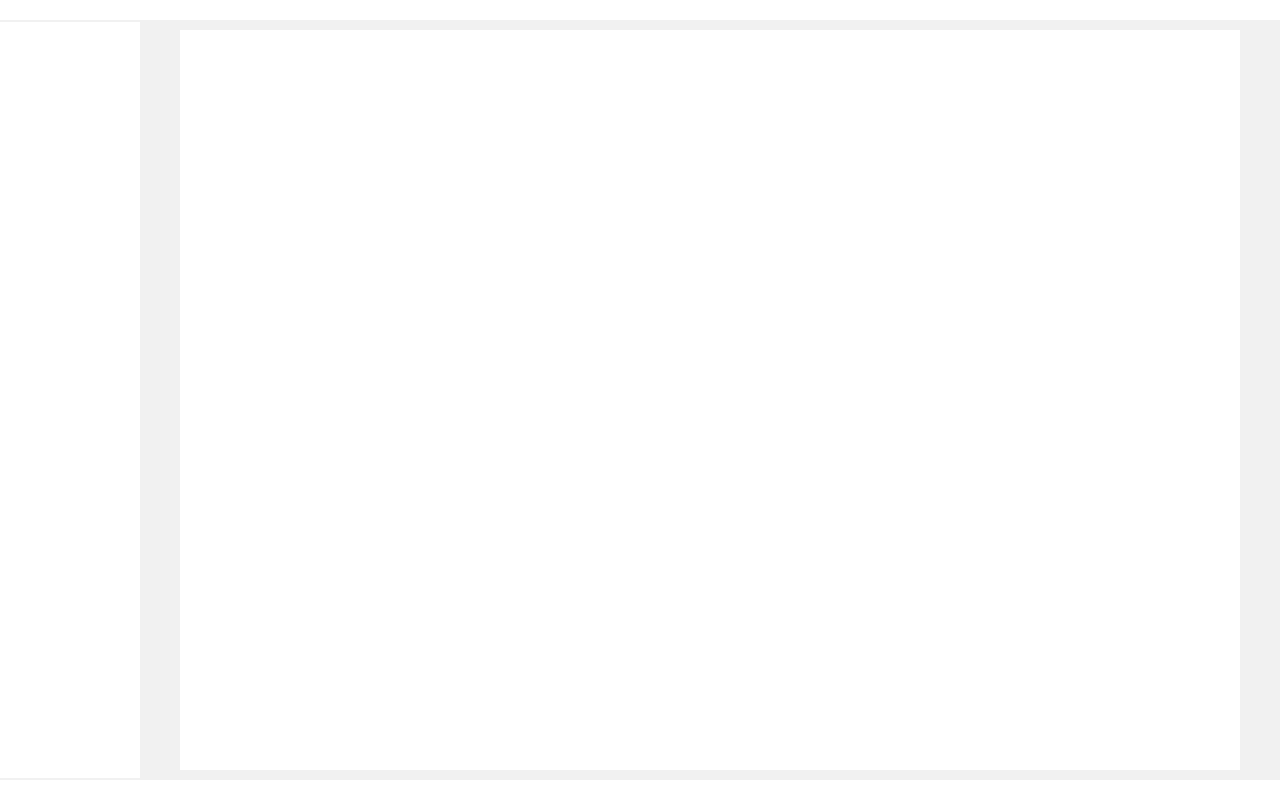
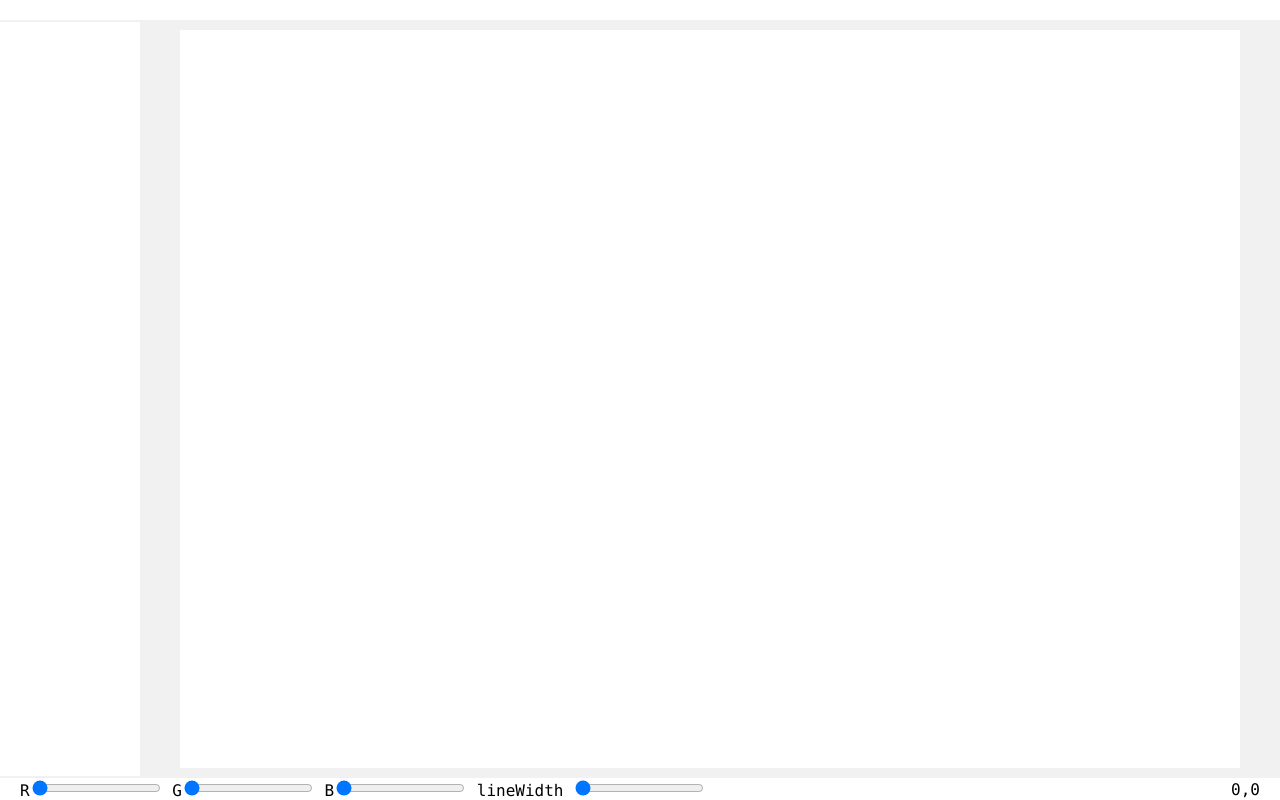
Before and after one commit to banqinghe/painting, a plain HTML site: page index.html in a window 1280 px wide. Drawn offline with Linux system fonts and the light colour scheme.

Commit message:
feat: global config

```diff
--- a/index.html
+++ b/index.html
@@ -16,8 +16,31 @@
     </main>
   </div>
   <footer class="footer">
-    <div id="current-coordinate"></div>
+    <div>
+      R<input type="range" name="red-color" id="red-color" value="0" min="0" max="255">
+      G<input type="range" name="green-color" id="green-color" value="0" min="0" max="255">
+      B<input type="range" name="blue-color" id="blue-color" value="0" min="0" max="255">
+      lineWidth <input type="range" name="line-width" id="line-width" value="1" min="1" max="50">
+    </div>
+    <div id="current-coordinate">0,0</div>
   </footer>
   <script type="module" src="./script/main.js"></script>
+  <script type="module">
+    import config from './script/config/index.js';
+
+    const redInput = document.getElementById('red-color');
+    const greenInput = document.getElementById('green-color');
+    const blueInput = document.getElementById('blue-color');
+    Array.prototype.forEach.call(document.getElementsByTagName('input'), input => {
+      console.log(input);
+      input.addEventListener('input', (e) => {
+        config.pencilColor = `rgb(${redInput.value}, ${greenInput.value}, ${blueInput.value})`;
+      })
+    });
+
+    document.getElementById('line-width').addEventListener('input', (e) => {
+      config.lineWidth = e.target.value;
+    });
+  </script>
 </body>
 </html>
--- /dev/null
+++ b/script/config/index.js
@@ -0,0 +1,8 @@
+const config = {
+  blankColor: '#fff',
+  pencilColor: '#000',
+  lineWidth: 1,
+  lineCap: 'round',
+}
+
+export default config;
--- a/script/main.js
+++ b/script/main.js
@@ -1,8 +1,11 @@
 import { throttle } from './util/optimization.js';
 import PathList from './path-list/index.js';
+import config from './config/index.js';
 
 const canvas = document.getElementById('painting');
 const ctx = canvas.getContext('2d');
+
+const coordinate = document.getElementById('current-coordinate');
 
 /**
  * 绘制操作列表
@@ -10,11 +13,7 @@ const ctx = canvas.getContext('2d');
  */
 const pathList = new PathList();
 
-// TODO: 全局单例配置对象
-let blankColor = '#fff';
 let isDrawing = false;
-let pencilColor = '#000';
-let lineWidth = 1;
 
 let startX = null;
 let startY = null;
@@ -26,8 +25,10 @@ function updateStartCoordinate(x, y) {
 
 function beginDraw(x, y) {
   isDrawing = true;
-  ctx.lineWidth = lineWidth;
-  ctx.fillStyle = pencilColor;
+  ctx.lineWidth = config.lineWidth;
+  ctx.lineCap = config.lineCap;
+  ctx.fillStyle = config.pencilColor;
+  ctx.strokeStyle = config.pencilColor;
 
   pathList.push({
     path: new Path2D(),
@@ -41,7 +42,7 @@ function beginDraw(x, y) {
 function draw(x, y) {
   const path = pathList.tail().path;
   if (startX === x && startY === y) {
-    path.rect(x, y, 1, 1);
+    path.rect(x - config.lineWidth / 2, y - config.lineWidth / 2, config.lineWidth, config.lineWidth);
     ctx.fill(path);
   } else {
     // 画线而非点按的时候也会有 start coordinate == current coordinate 的情况
@@ -59,6 +60,7 @@ function handleMouseDown(e) {
 }
 
 function handleMouseMove(e) {
+  coordinate.innerText = e.offsetX + ',' +  e.offsetY;
   if (!isDrawing) {
     return;
   }
@@ -114,7 +116,7 @@ function initializeShape() {
 }
 
 function initializeBackground() {
-  ctx.fillStyle = blankColor;
+  ctx.fillStyle = config.blankColor;
   ctx.imageSmoothingEnabled = false;
   ctx.fillRect(0, 0, canvas.width, canvas.height);
 }
@@ -133,6 +135,7 @@ function init() {
   initializeShape();
   initializeBackground();
   initializeListener();
+
 }
 
 function main() {
--- a/style/main.css
+++ b/style/main.css
@@ -42,5 +42,9 @@ body {
 
 .footer {
   flex: 0 0 20px;
+  display: flex;
+  justify-content: space-between;
+  align-items: center;
+  padding: 0 20px;
   background: #fff;
 }
```
Also changed, not shown: 1 other file.
